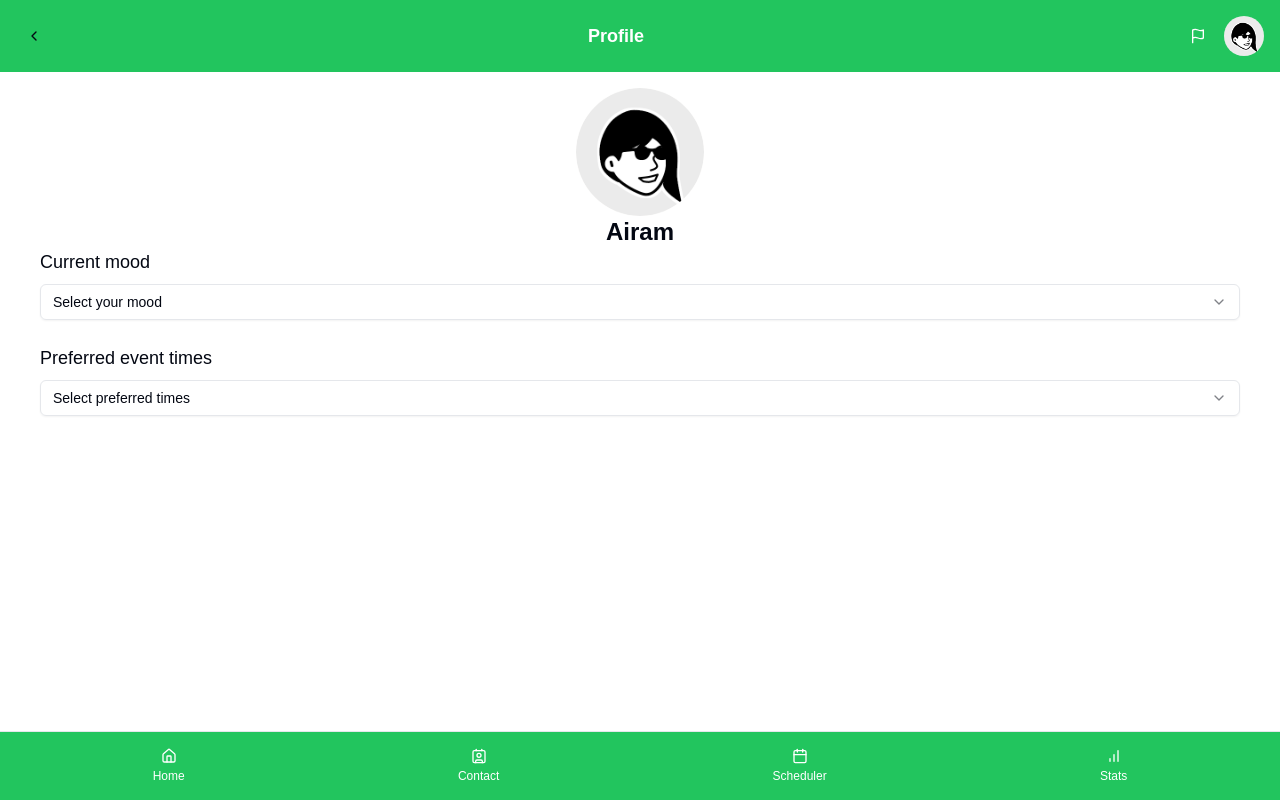
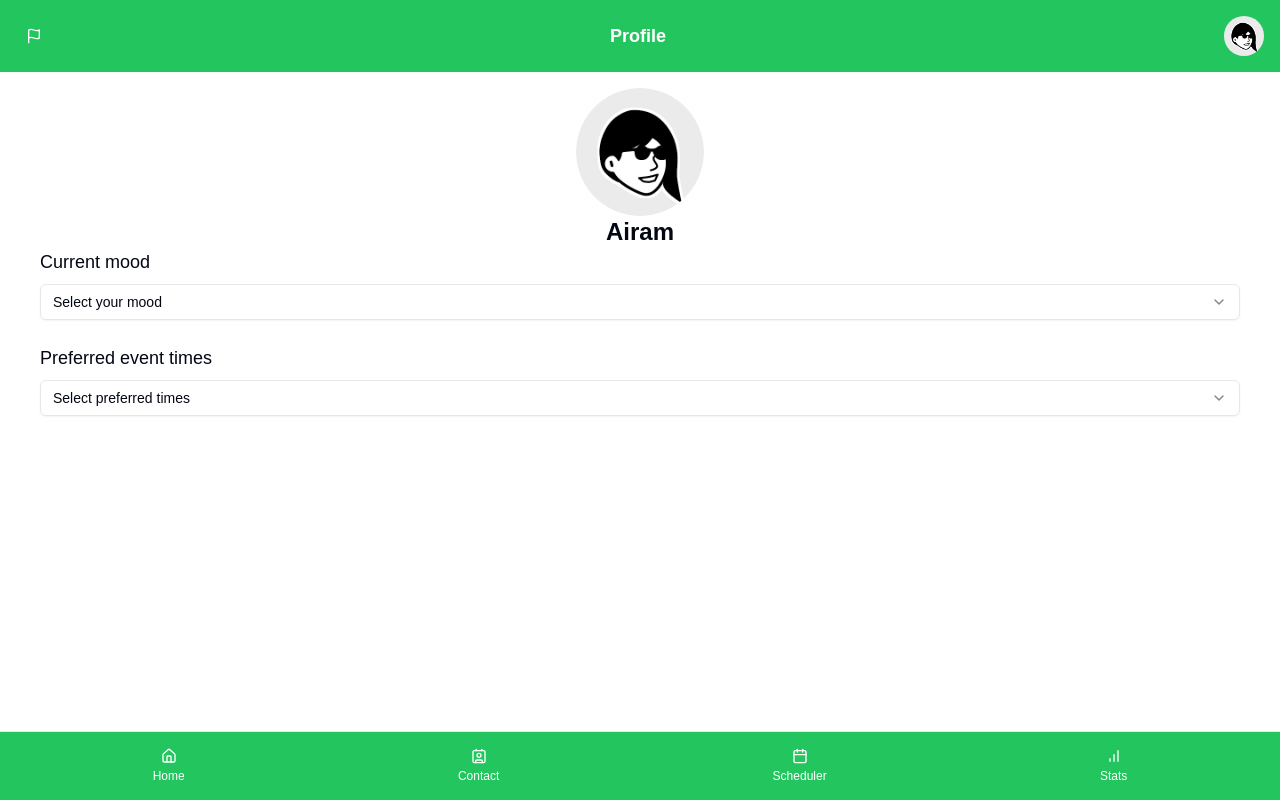
Before and after one commit to sarath-menon/hci_project, a Next.js app: page /profile in a window 1280 px wide. Built offline with nearby package versions, Linux system fonts and the light colour scheme; no server answers.

Commit message:
disabled sidebar

```diff
--- a/components/Header.tsx
+++ b/components/Header.tsx
@@ -27,7 +27,7 @@ export function Header({ heading }: HeaderProps) {
 
   return (
     <header className="min-w-screen flex justify-between items-center p-4 bg-green-500">
-      {pathname !== "/home" && (
+      {/* {pathname !== "/home" && (
         <Button
           variant="ghost"
           size="icon"
@@ -36,11 +36,8 @@ export function Header({ heading }: HeaderProps) {
         >
           {pathname !== "/" ? <ChevronLeft className="h-5 w-5" /> : null}
         </Button>
-      )}
+      )} */}
 
-      <span className="text-white text-lg font-semibold">{heading}</span>
-
-      <div className="flex items-center gap-2">
       <Popover>
         <PopoverTrigger asChild>
           <Button
@@ -88,6 +85,9 @@ export function Header({ heading }: HeaderProps) {
         </PopoverContent>
       </Popover>
 
+      <span className="text-white text-lg font-semibold">{heading}</span>
+
+      <div className="flex items-center gap-2">
         <div className="w-10 h-10 rounded-full overflow-hidden">
           <Link href="/profile">
             <Avatar className="h-8 w-8">
```
Also changed, not shown: lib/store.ts (added, +11 -0 lines). Lines whose indentation alone changed are shown as unchanged.
